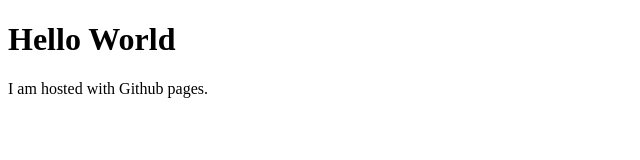
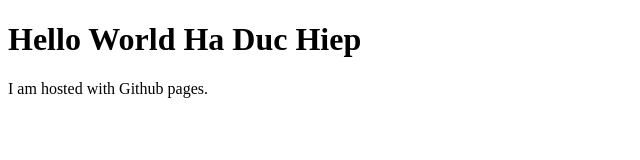
Before and after one commit to 210981/haduchiep.github.io, a plain HTML site: page index.html in a window 1280 px wide. Shown: the whole page, without its empty margins (0-640 px from the left). Drawn offline with Linux system fonts and the light colour scheme.

Commit message:
feat: edit index.html

```diff
--- a/index.html
+++ b/index.html
@@ -6,7 +6,7 @@
     <title>Document</title>
 </head>
 <body>
-    <h1> Hello World</h1>
+    <h1> Hello World Ha Duc Hiep</h1>
     <p>I am hosted with Github pages.</p>
 </body>
 </html>
```
